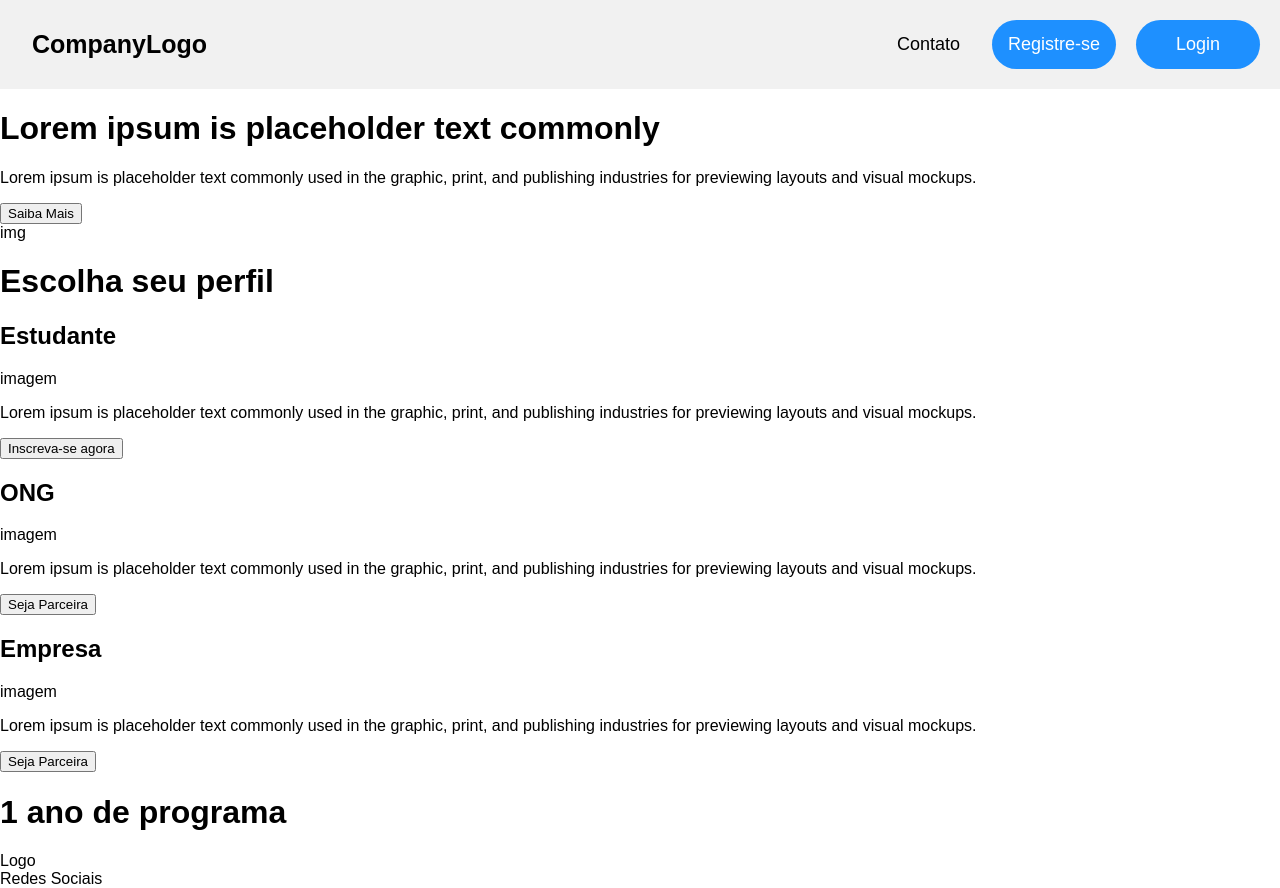
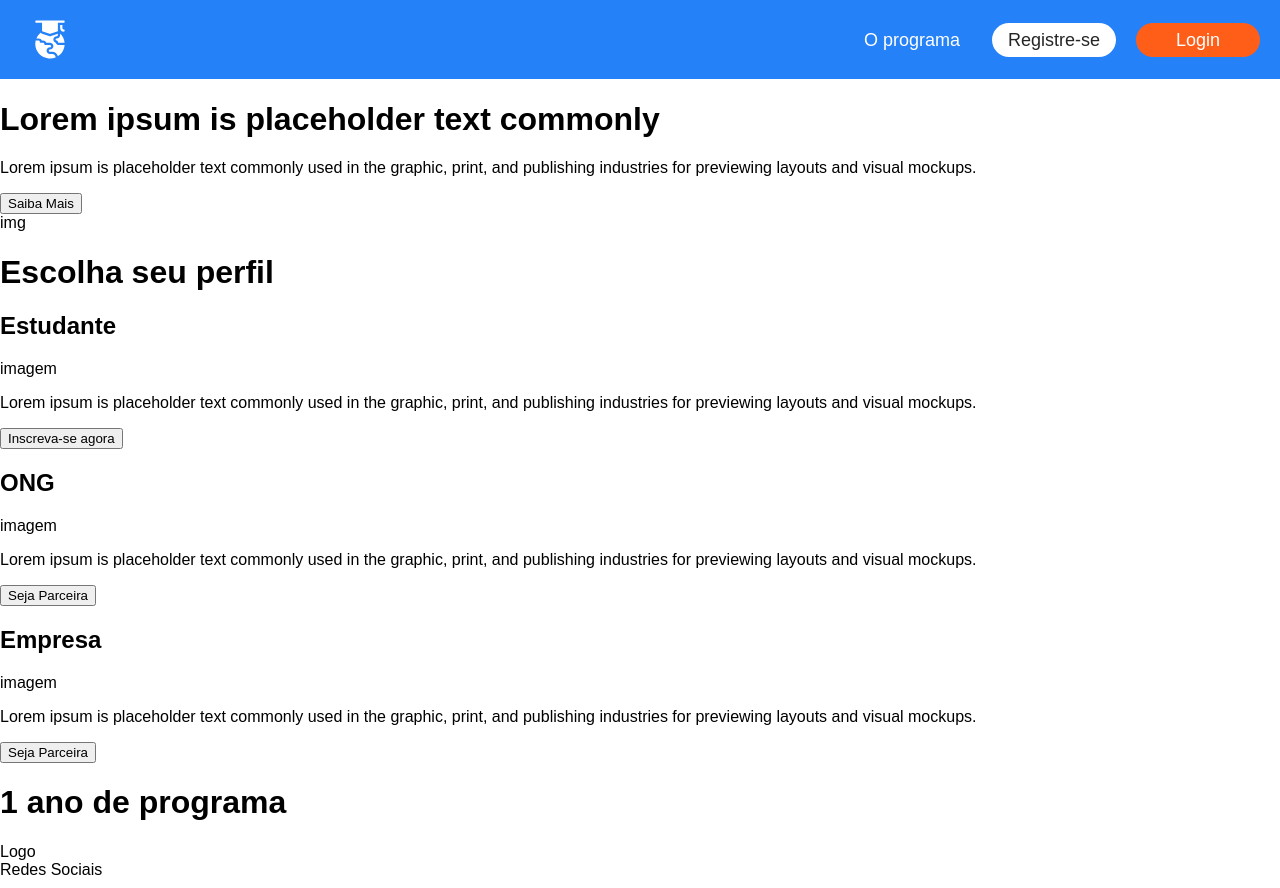
Before and after one commit to TiagoEsdras/aprendev, a React (Create React App) app: page / in a window 1280 px wide. Built offline with nearby package versions, Linux system fonts and the light colour scheme.

Commit message:
Css Header

```diff
--- a/src/App.css
+++ b/src/App.css
@@ -43,41 +43,55 @@ body {
 }
 
 .header {
+  display: flex;
+  align-items: center;
+  justify-content: space-between;
   overflow: hidden;
-  background-color: #f1f1f1;
+  background-color: #2581F7;
   padding: 20px 10px;
 }
 
 .header a {
   float: left;
-  color: black;
+  color: rgb(255, 255, 255);
   text-align: center;
   padding: 12px;
   text-decoration: none;
   font-size: 18px;
-  line-height: 25px;
+  line-height: 10px;
   border-radius: 4px;
   margin: 0px 10px;
 }
 
-.header a.logo {
-  font-size: 25px;
-  font-weight: bold;
+.header img.logo {
+  width: 30px;
+  margin-left: 25px;
 }
 
 .header a:hover {
-  color: black;
+  color: rgb(255, 255, 255);
 }
 
-.header a.active {
-  background-color: dodgerblue;
+.header a.login {
+  background-color: #FF5E19;
   color: white;
   width: 100px;
   border-radius: 50px;
 }
 
-.header a.active:hover {
-  background-color: wheat;
+.header a.login:hover {
+  background-color: #ff7033;
+}
+
+.header a.register {
+  background-color: #ffffff;
+  color: rgb(37, 37, 37);
+  width: 100px;
+  border-radius: 50px;
+}
+
+.header a.register:hover {
+  background-color: #f1f1f1;
 }
 
 .header-right {
--- a/src/Components/Header.js
+++ b/src/Components/Header.js
@@ -1,14 +1,15 @@
 import { Component } from 'react';
+import logoImage from '../images/aprendev.svg';
 
 class Header extends Component {
   render() {
     return (
       <header className="header">
-        <a href="#default" class="logo">CompanyLogo</a>
+        <img src={logoImage} alt="logo" class="logo" />
         <nav className="header-right">
-          <a href="#home">Contato</a>
-          <a class="active" href="#contact">Registre-se</a>
-          <a class="active" href="#about">Login</a>
+          <a href="#home">O programa</a>
+          <a className="register" href="#">Registre-se</a>
+          <a className="login" href="#">Login</a>
         </nav>
       </header>
     )
```
Also changed, not shown: src/images/aprendev.svg (added), 1 other file (tests, documents, lock files or other folders).
